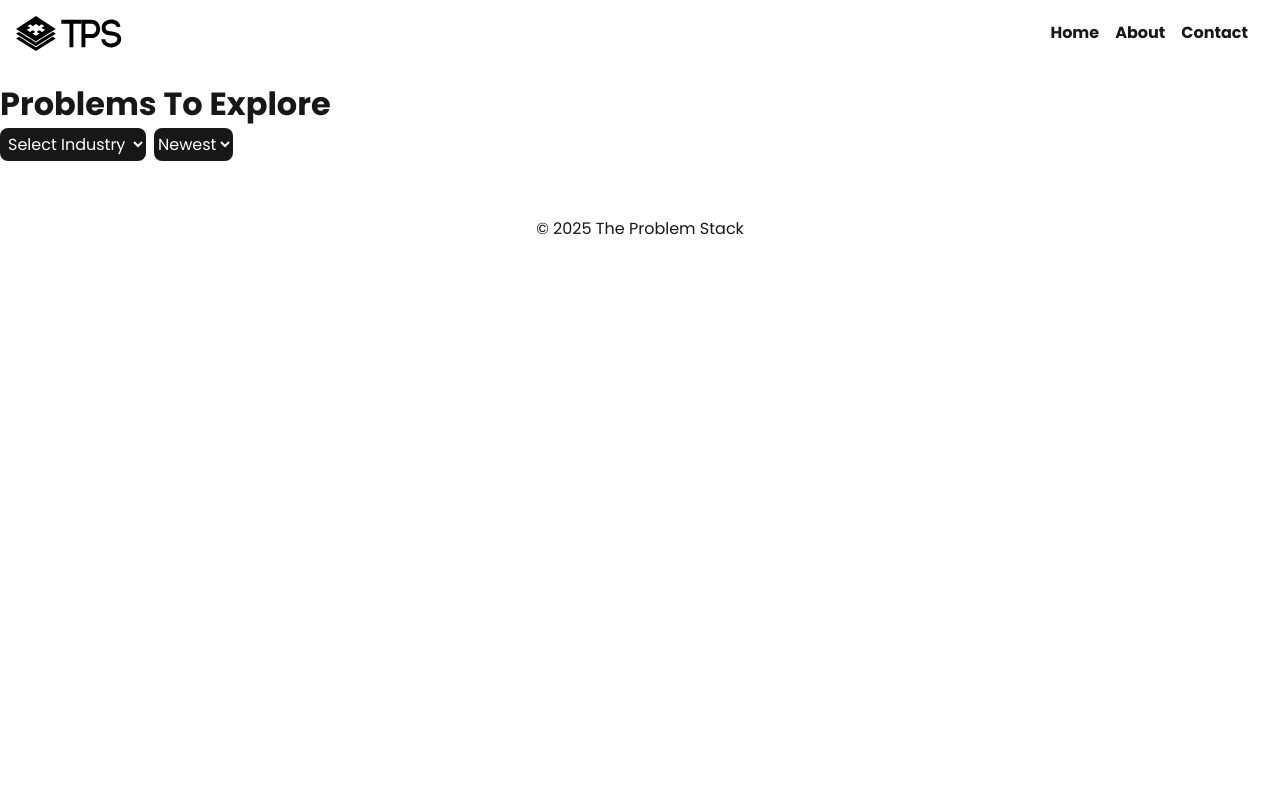
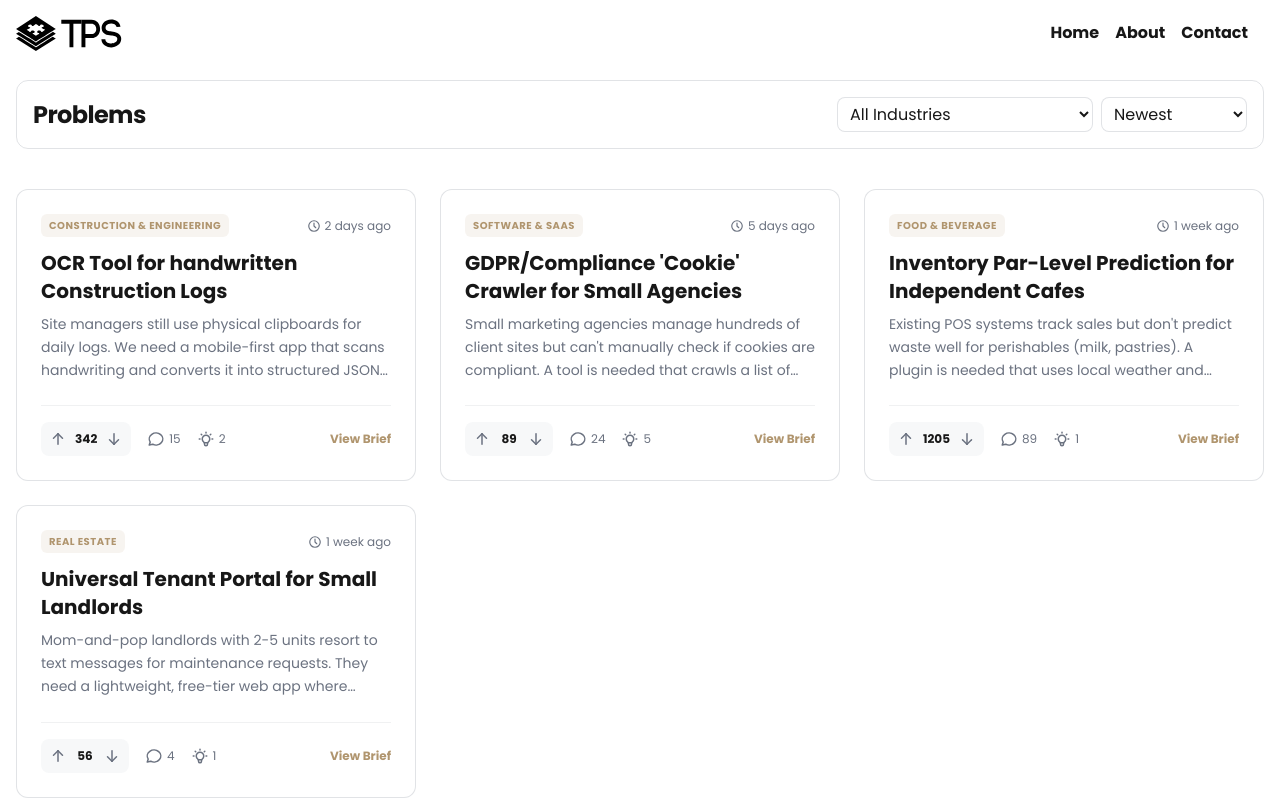
Before and after one commit to Aendoarphin/theproblemstack, a Next.js app: page /home in a window 1280 px wide. Shown: the top 800 px of the page. Built offline with nearby package versions, Linux system fonts and the light colour scheme.

Commit message:
add card content with sample data

```diff
--- a/app/home/page.tsx
+++ b/app/home/page.tsx
@@ -1,26 +1,93 @@
-import { IconArrowDown } from "@tabler/icons-react";
+import FilterSet from "@/components/FilterSet";
+import { industryOptions, mockProblems, sortOptions } from "../static";
+import {
+  IconArrowUp,
+  IconArrowDown,
+  IconMessageCircle2,
+  IconClock,
+  IconBulb,
+} from "@tabler/icons-react";
 
 function Home() {
   return (
-    <div className="container mx-auto pt-20">
-      <div>
-        <h1>Problems To Explore</h1>
-        <div className="inline-flex gap-2 *:bg-foreground *:text-background *:rounded-lg">
-          <select
-          name="industry-type"
-          id="industry-type"
-          className="w-full p-1"
-        >
-          <option value="">Select Industry</option>
-          <option value="finance">Finance</option>
-          <option value="healthcare">Healthcare</option>
-          <option value="technology">Technology</option>
-        </select>
-        <select name="" id="">
-          <option value="">Newest</option>
-          <option value="oldest">Oldest</option>
-        </select>
+    <div className="container mx-auto pt-20 pb-20 px-4">
+      {/* Header Section */}
+      <div className="backdrop-blur-lg p-4 border border-muted/20 rounded-xl flex flex-col md:flex-row justify-between items-center mb-10 gap-4 sticky top-20 z-10">
+        <div>
+          <span className="text-2xl font-bold text-foreground tracking-tight mb-2">
+            Problems
+          </span>
         </div>
+
+        {/* Filters */}
+        <FilterSet options1={industryOptions} options2={sortOptions} />
+      </div>
+
+      {/* Problems Grid */}
+      <div className="grid grid-cols-1 md:grid-cols-2 lg:grid-cols-3 gap-6">
+        {mockProblems.map((problem) => (
+          <div
+            key={problem.id}
+            className="group flex flex-col bg-background border border-muted/20 hover:[&_p#problem-description]:text-foreground rounded-xl p-6 hover:shadow-lg"
+          >
+            {/* Card Top: Industry & Date */}
+            <div className="flex justify-between items-center mb-3">
+              <span title={problem.industryLabel} className="line-clamp-1 text-[10px] font-bold uppercase tracking-wider text-primary bg-primary/10 px-2 py-1 rounded-md">
+                {problem.industryLabel}
+              </span>
+              <div className="flex items-center gap-1 text-muted text-xs">
+                <IconClock size={14} />
+                <span>{problem.date}</span>
+              </div>
+            </div>
+
+            {/* Card Content */}
+            <div className="mb-6 grow">
+              <h3 className="text-xl font-bold text-foreground mb-2 cursor-pointer">
+                {problem.title}
+              </h3>
+              <p id="problem-description" className="text-muted text-sm leading-relaxed line-clamp-3">
+                {problem.description}
+              </p>
+            </div>
+
+            {/* Card Footer: Actions */}
+            <div className="flex items-center justify-between pt-4 border-t border-muted/10">
+              <div className="flex items-center gap-4">
+                {/* Voting */}
+                <div className="flex items-center gap-1 bg-muted/5 rounded-lg p-1">
+                  <button className="p-1 hover:bg-background hover:text-success rounded text-muted">
+                    <IconArrowUp size={18} />
+                  </button>
+                  <span className="text-xs font-bold text-foreground min-w-5 text-center">
+                    {problem.upvotes}
+                  </span>
+                  <button className="p-1 hover:bg-background hover:text-danger rounded text-muted">
+                    <IconArrowDown size={18} />
+                  </button>
+                </div>
+
+                {/* Comments Count */}
+                <div className="flex items-center gap-1 text-muted text-xs hover:text-foreground cursor-pointer">
+                  <IconMessageCircle2 size={18} />
+                  <span>{problem.comments}</span>
+                </div>
+
+                {/* ADDED: Solutions Button */}
+                <button
+                  className="flex items-center gap-1 text-muted text-xs hover:text-primary cursor-pointer"
+                  title="View Submitted Solutions"
+                >
+                    <IconBulb size={18} />
+                    <span>{problem.solutions}</span>
+                </button>
+              </div>
+              <button className="text-xs font-semibold text-primary hover:underline underline-offset-4">
+                View Brief
+              </button>
+            </div>
+          </div>
+        ))}
       </div>
     </div>
   );
--- a/app/page.tsx
+++ b/app/page.tsx
@@ -14,6 +14,7 @@ export default function RootPage() {
       <Image
         src="/modern-bg.svg"
         alt="Problem Stack Logo"
+        priority
         width={200}
         height={200}
         className="fixed top-0 bottom-0 left-0 w-full h-full object-cover -z-2 dark:mix-blend-color-burn grayscale-100"
--- /dev/null
+++ b/app/static.ts
@@ -0,0 +1,81 @@
+export const industryOptions = [
+  { value: "aerospace_defense", label: "Aerospace & Defense" },
+  { value: "agriculture", label: "Agriculture" },
+  { value: "automotive", label: "Automotive" },
+  { value: "banking_finance", label: "Banking & Finance" },
+  { value: "biotechnology", label: "Biotechnology" },
+  { value: "chemicals", label: "Chemicals" },
+  { value: "construction_engineering", label: "Construction & Engineering" },
+  { value: "consumer_goods", label: "Consumer Goods" },
+  { value: "education", label: "Education" },
+  { value: "energy_utilities", label: "Energy & Utilities" },
+  { value: "entertainment_media", label: "Entertainment & Media" },
+  { value: "environmental_services", label: "Environmental Services" },
+  { value: "food_beverage", label: "Food & Beverage" },
+  { value: "healthcare_services", label: "Healthcare Services" },
+  { value: "hospitality_tourism", label: "Hospitality & Tourism" },
+  { value: "information_technology", label: "Information Technology" },
+  { value: "insurance", label: "Insurance" },
+  { value: "manufacturing", label: "Manufacturing" },
+  { value: "mining_metals", label: "Mining & Metals" },
+  { value: "pharmaceuticals", label: "Pharmaceuticals" },
+  { value: "real_estate", label: "Real Estate" },
+  { value: "retail_ecommerce", label: "Retail & E-commerce" },
+  { value: "software_saas", label: "Software & SaaS" },
+  { value: "telecommunications", label: "Telecommunications" },
+  { value: "transportation_logistics", label: "Transportation & Logistics" }
+];
+
+export const sortOptions = [
+  { value: "newest", label: "Newest" },
+  { value: "oldest", label: "Oldest" },
+  { value: "most_popular", label: "Most Popular" },
+  { value: "least_popular", label: "Least Popular" }
+];
+
+export const mockProblems = [
+  {
+    id: 1,
+    title: "OCR Tool for handwritten Construction Logs",
+    description: "Site managers still use physical clipboards for daily logs. We need a mobile-first app that scans handwriting and converts it into structured JSON data for project management software (Procore, Autodesk) via API.",
+    industry: "construction_engineering",
+    industryLabel: "Construction & Engineering",
+    upvotes: 342,
+    comments: 15,
+    solutions: 2,
+    date: "2 days ago"
+  },
+  {
+    id: 2,
+    title: "GDPR/Compliance 'Cookie' Crawler for Small Agencies",
+    description: "Small marketing agencies manage hundreds of client sites but can't manually check if cookies are compliant. A tool is needed that crawls a list of domains and generates a 'Risk Report' of non-compliant tracking scripts.",
+    industry: "software_saas",
+    industryLabel: "Software & SaaS",
+    upvotes: 89,
+    comments: 24,
+    solutions: 5,
+    date: "5 days ago"
+  },
+  {
+    id: 3,
+    title: "Inventory Par-Level Prediction for Independent Cafes",
+    description: "Existing POS systems track sales but don't predict waste well for perishables (milk, pastries). A plugin is needed that uses local weather and historical sales data to suggest exact ordering quantities to reduce food waste.",
+    industry: "food_beverage",
+    industryLabel: "Food & Beverage",
+    upvotes: 1205,
+    comments: 89,
+    solutions: 1,
+    date: "1 week ago"
+  },
+  {
+    id: 4,
+    title: "Universal Tenant Portal for Small Landlords",
+    description: "Mom-and-pop landlords with 2-5 units resort to text messages for maintenance requests. They need a lightweight, free-tier web app where tenants can upload photos of leaks/issues and track repair status without enterprise bloat.",
+    industry: "real_estate",
+    industryLabel: "Real Estate",
+    upvotes: 56,
+    comments: 4,
+    solutions: 1,
+    date: "1 week ago"
+  }
+];
--- /dev/null
+++ b/components/FilterSet.tsx
@@ -0,0 +1,32 @@
+
+function FilterSet({ options1, options2 }: { options1: Array<{ label: string; value: string }>; options2: Array<{ label: string; value: string }> }) {
+  return (
+    <div className="inline-flex gap-2 *:text-foreground *:rounded-lg *:border-muted/20 *:border **:bg-background">
+          <select
+            name="industry-type"
+            id="industry-type"
+            className="w-max px-2 py-1 focus:ring-2 focus:ring-primary outline-none cursor-pointer"
+          >
+            <option value="">All Industries</option>
+            {options1.map((option) => (
+              <option key={option.value} value={option.value}>
+                {option.label}
+              </option>
+            ))}
+          </select>
+          <select
+            name="industry-filter"
+            id="industry-filter"
+            className="w-max px-2 py-1 focus:ring-2 focus:ring-primary outline-none cursor-pointer"
+          >
+            {options2.map((option) => (
+              <option key={option.value} value={option.value}>
+                {option.label}
+              </option>
+            ))}
+          </select>
+        </div>
+  )
+}
+
+export default FilterSet
--- a/components/Header.tsx
+++ b/components/Header.tsx
@@ -3,15 +3,22 @@
 import { IconMenu, IconX } from "@tabler/icons-react";
 import Image from "next/image";
 import Link from "next/link";
-import { redirect } from "next/navigation";
 import { useState } from "react";
 
 function Header() {
   const [visible, setVisible] = useState(false);
   return (
     <header className="w-full p-4 inline-flex items-center fixed top-0 z-2">
-      <div id="brand-container" className="cursor-pointer" onClick={() => redirect("/")}>
-        <Image src="/brand-logo-black.svg" className="dark:invert" alt="Logo" width={120} height={40} />
+      <div id="brand-container" className="cursor-pointer">
+        <Link href={"/"}>
+          <Image
+            src="/brand-logo-black.svg"
+            className="dark:invert"
+            alt="Logo"
+            width={120}
+            height={40}
+          />
+        </Link>
       </div>
       <div
         className="inline-flex sm:hidden ml-auto items-center gap-2 font-semibold"
@@ -19,7 +26,11 @@ function Header() {
       >
         <IconMenu size={24} onClick={() => setVisible(!visible)} />
         <aside id="side-bar">
-          <div className={`absolute top-0 right-0 bg-foreground text-background p-4 shadow-md flex flex-col gap-4 transition-transform ${visible ? "inline-flex" : "hidden"}`}>
+          <div
+            className={`absolute top-0 right-0 bg-foreground text-background p-4 shadow-md flex flex-col gap-4 transition-transform ${
+              visible ? "inline-flex" : "hidden"
+            }`}
+          >
             <IconX
               size={24}
               onClick={() => setVisible(!visible)}
```
